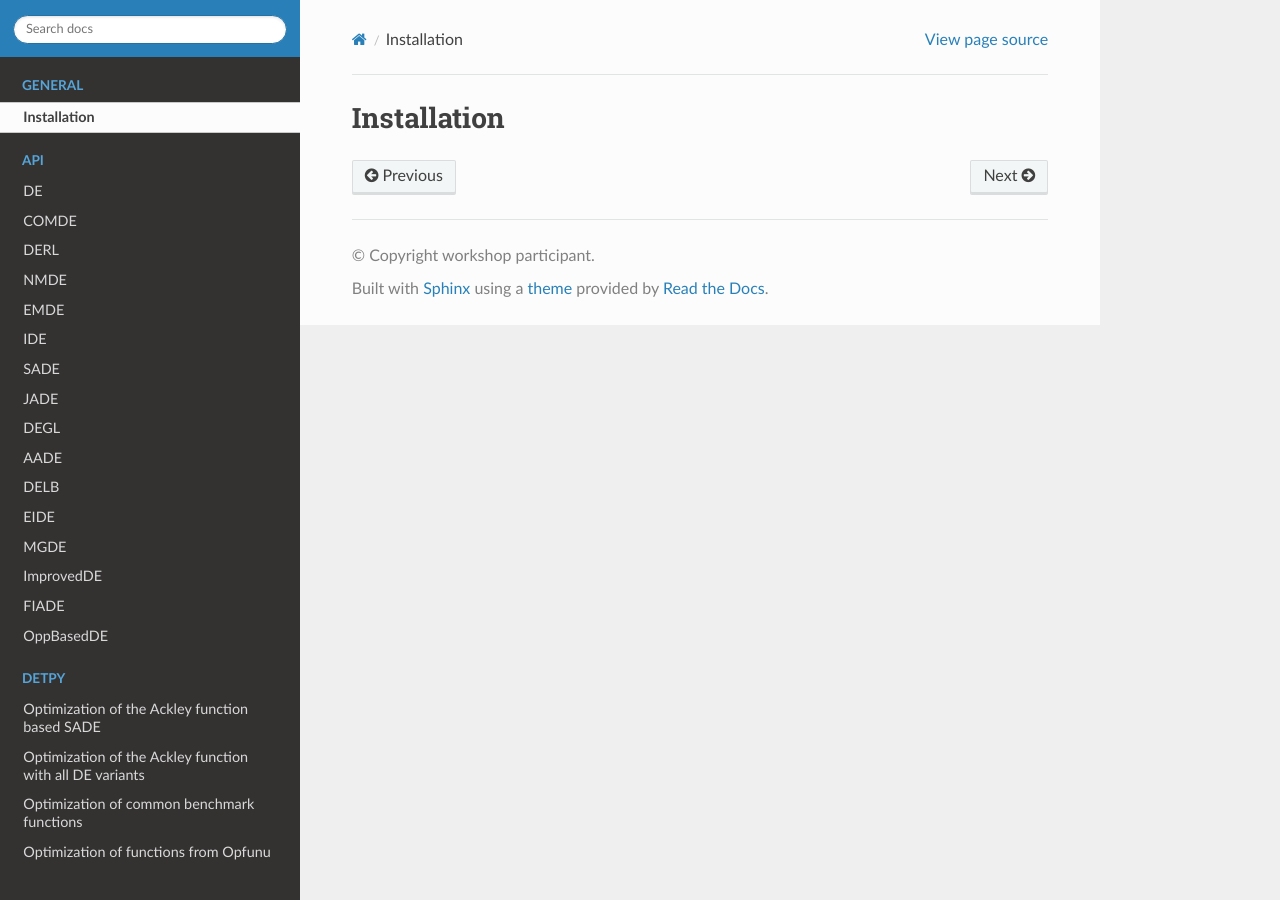
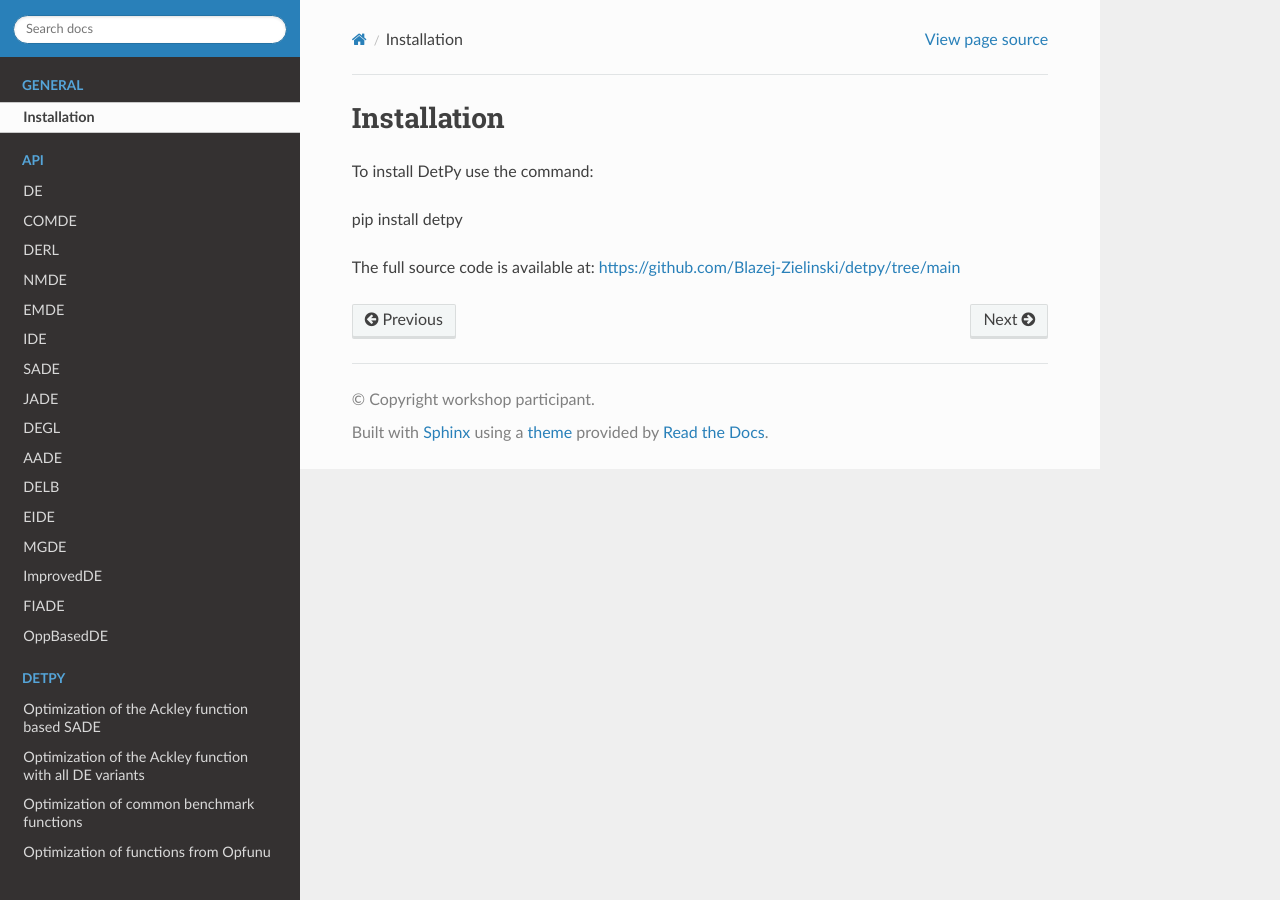
Before and after one commit to Blazej-Zielinski/DET, a Sphinx documentation site: the page built from doc/installation.rst, in a window 1280 px wide. Built offline with Sphinx 7.4.7 and the Read the Docs theme 3.1.0, drawn with Linux system fonts in a browser that asks for light colours; pages that are not in the unit, such as notebooks, are missing from menus.

Commit message:
Update installation.rst

```diff
--- a/doc/installation.rst
+++ b/doc/installation.rst
@@ -1,2 +1,8 @@
 Installation
 ============================
+
+To install DetPy use the command:
+
+pip install detpy
+
+The full source code is available at: https://github.com/Blazej-Zielinski/detpy/tree/main
```
